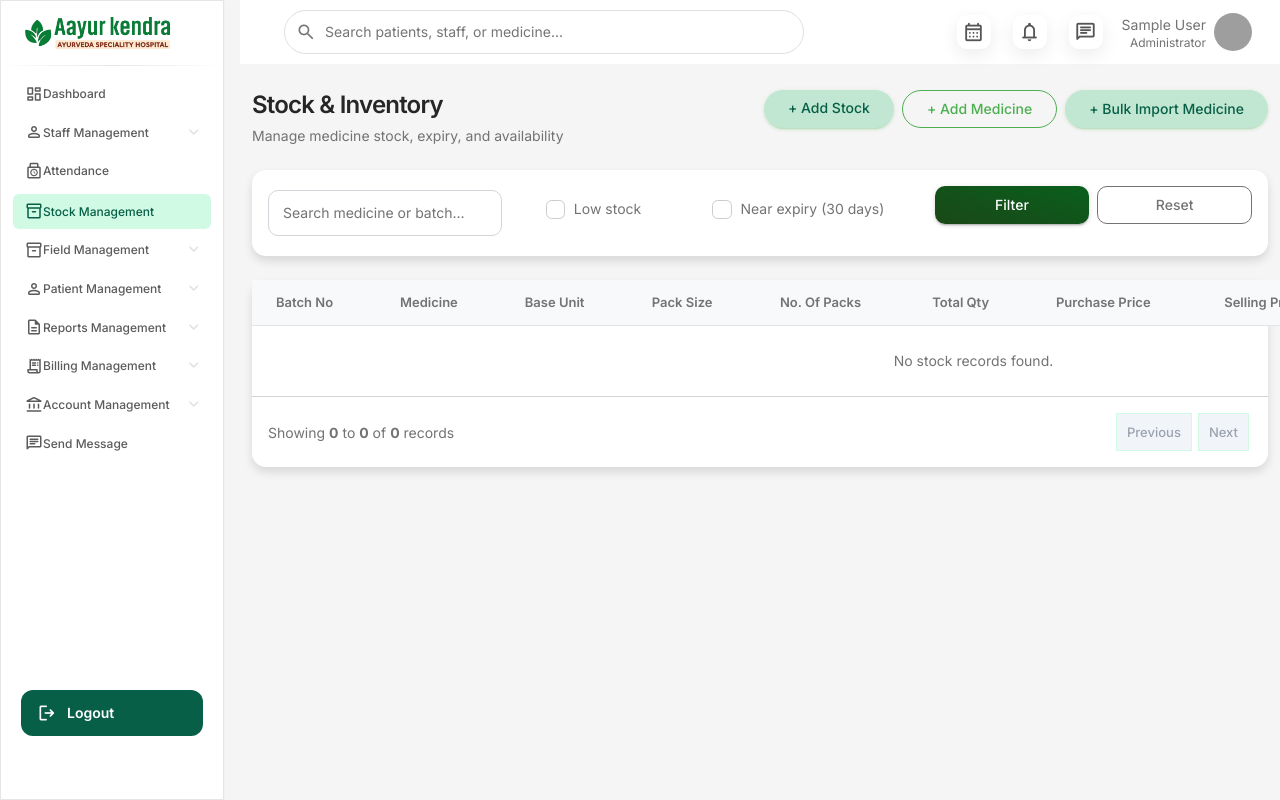
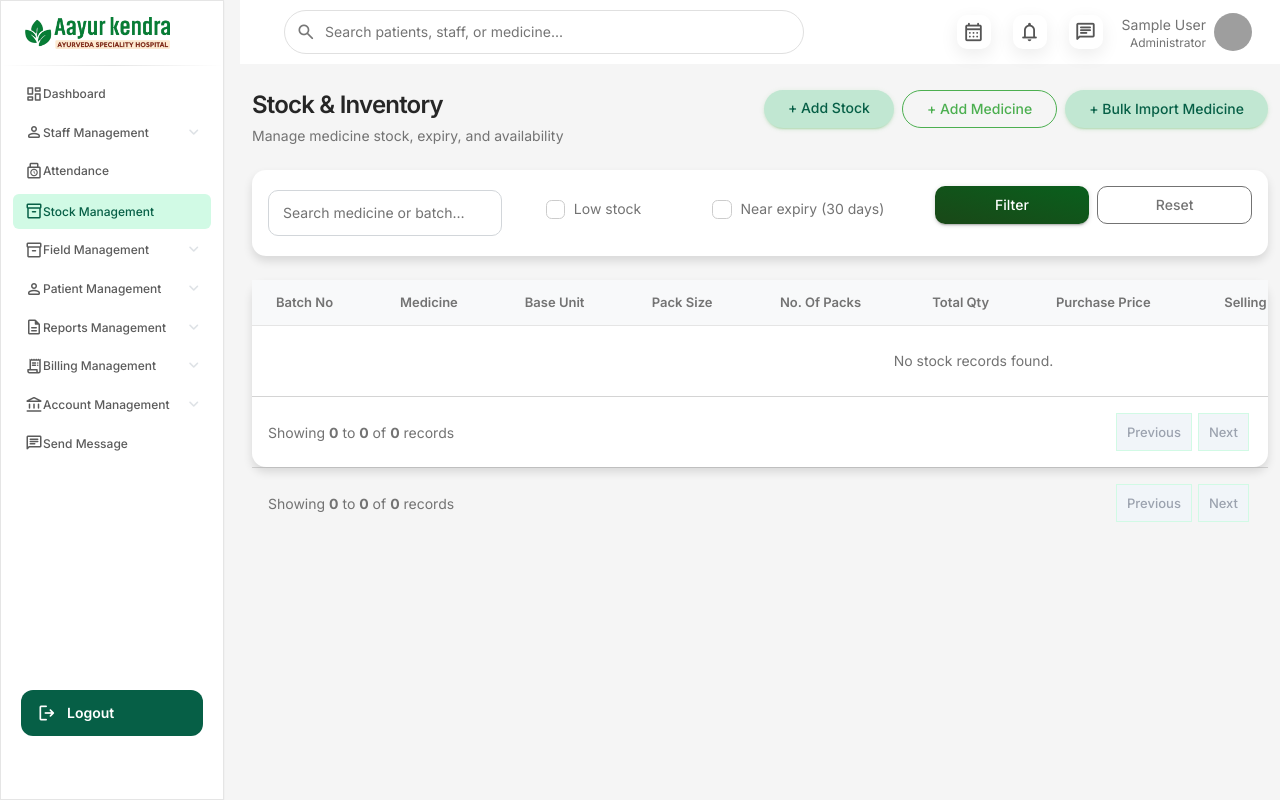
Before and after one commit to hadalbees/AyurkendraManagement, a Django app: page /stock/stock/ in a window 1280 px wide; the page is wider, and only the part inside the window is pictured. Run offline with Django 5.2, Linux system fonts and the light colour scheme; the visitor is signed in with stand-in values (Sample User, id 1); data that the repository does not hold is empty; some libraries are stand-ins or nearby versions; grey boxes are pictures that could not be loaded.

Commit message:
Update stockhome.html

```diff
--- a/stockmgmt/templates/stockmgmt/stockhome.html
+++ b/stockmgmt/templates/stockmgmt/stockhome.html
@@ -119,11 +119,11 @@
   </div>
 
   <!-- STOCK TABLE -->
-  <div class="card shadow-sm border-0">
-    <div class="card-body p-0">
+<div class="card shadow-sm border-0">
+    <div class="card-body p-0 overflow-scroll">
 
       <div class="table-responsive">
-       <table class="table align-items-center mb-0">
+       <table class="table table-hover align-items-center mb-0">
         <thead>
           <tr>
             <th>Batch No</th>
@@ -206,13 +206,16 @@
                 </i>
               </a>
 
-              <a href="#"
+              <a href="{% url 'stockmgmt:stock_delete' stock.pk %}"
                 class="icon-btn delete"
+                onclick="return confirm('Delete this stock?')"
                 title="Delete">
-                <i class="material-symbols-rounded text-danger"
-                  style="font-variation-settings:'FILL' 1,'wght' 500;">
-                  delete
-                </i>
+
+                  <i class="material-symbols-rounded text-danger"
+                    style="font-variation-settings:'FILL' 1,'wght' 500;">
+                    delete
+                  </i>
+
               </a>
             </td>
             <td class="text-center">
@@ -248,6 +251,56 @@
       </table>
 
       </div>
+
+      <!-- PAGINATION -->
+      <div class="d-flex justify-content-between align-items-center p-3 border-top">
+
+        <div class="text-muted text-sm">
+          Showing
+          <strong>{{ page_obj.start_index }}</strong>
+          to
+          <strong>{{ page_obj.end_index }}</strong>
+          of
+          <strong>{{ page_obj.paginator.count }}</strong>
+          records
+        </div>
+
+        <nav>
+          <ul class="pagination mb-0">
+
+            {% if page_obj.has_previous %}
+              <li class="page-item">
+                <a class="page-link"
+                   href="?page={{ page_obj.previous_page_number }}&q={{ q }}{% if low_stock %}&low_stock=on{% endif %}{% if near_expiry %}&near_expiry=on{% endif %}">
+                  Previous
+                </a>
+              </li>
+            {% else %}
+              <li class="page-item disabled">
+                <span class="page-link">Previous</span>
+              </li>
+            {% endif %}
+
+            {% if page_obj.has_next %}
+              <li class="page-item">
+                <a class="page-link"
+                   href="?page={{ page_obj.next_page_number }}&q={{ q }}{% if low_stock %}&low_stock=on{% endif %}{% if near_expiry %}&near_expiry=on{% endif %}">
+                  Next
+                </a>
+              </li>
+            {% else %}
+              <li class="page-item disabled">
+                <span class="page-link">Next</span>
+              </li>
+            {% endif %}
+
+          </ul>
+        </nav>
+
+      </div>
+
+    </div>
+  </div>
 
       <!-- PAGINATION -->
       <div class="d-flex justify-content-between align-items-center p-3 border-top">
```
